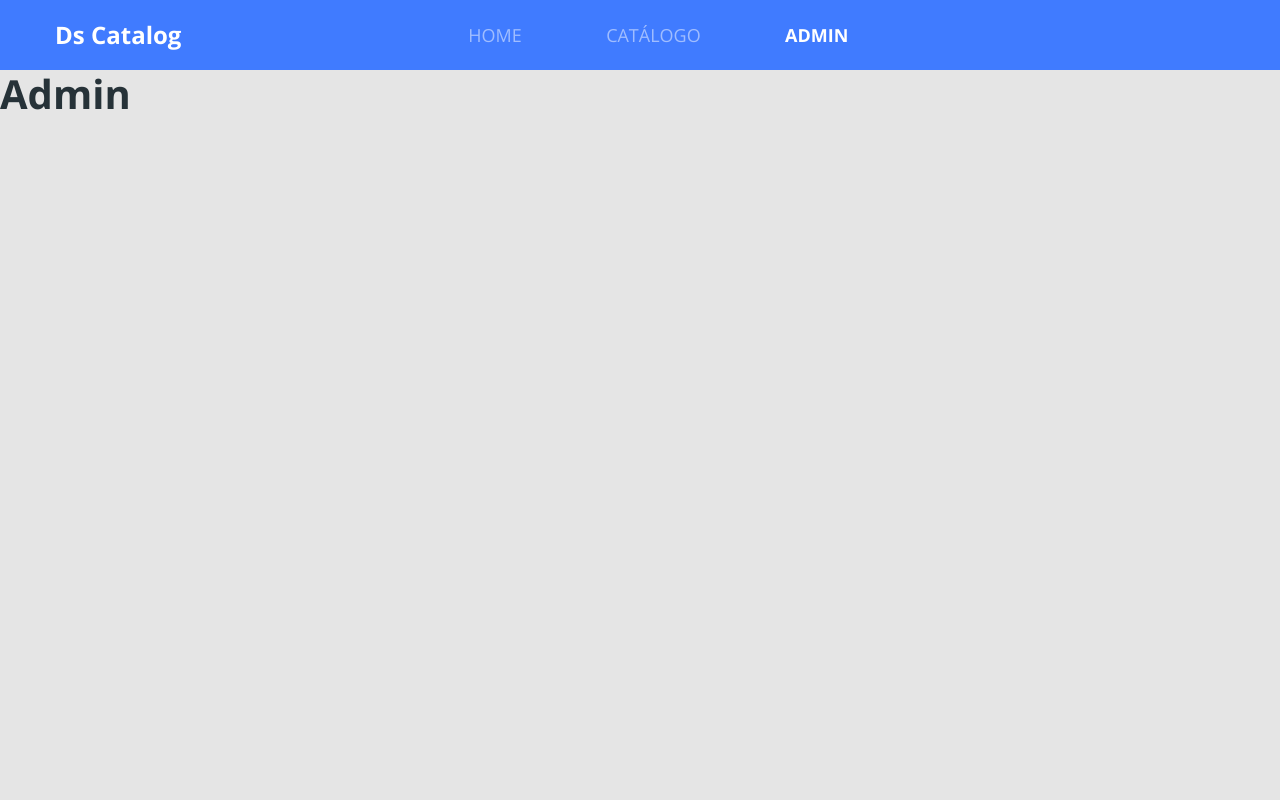
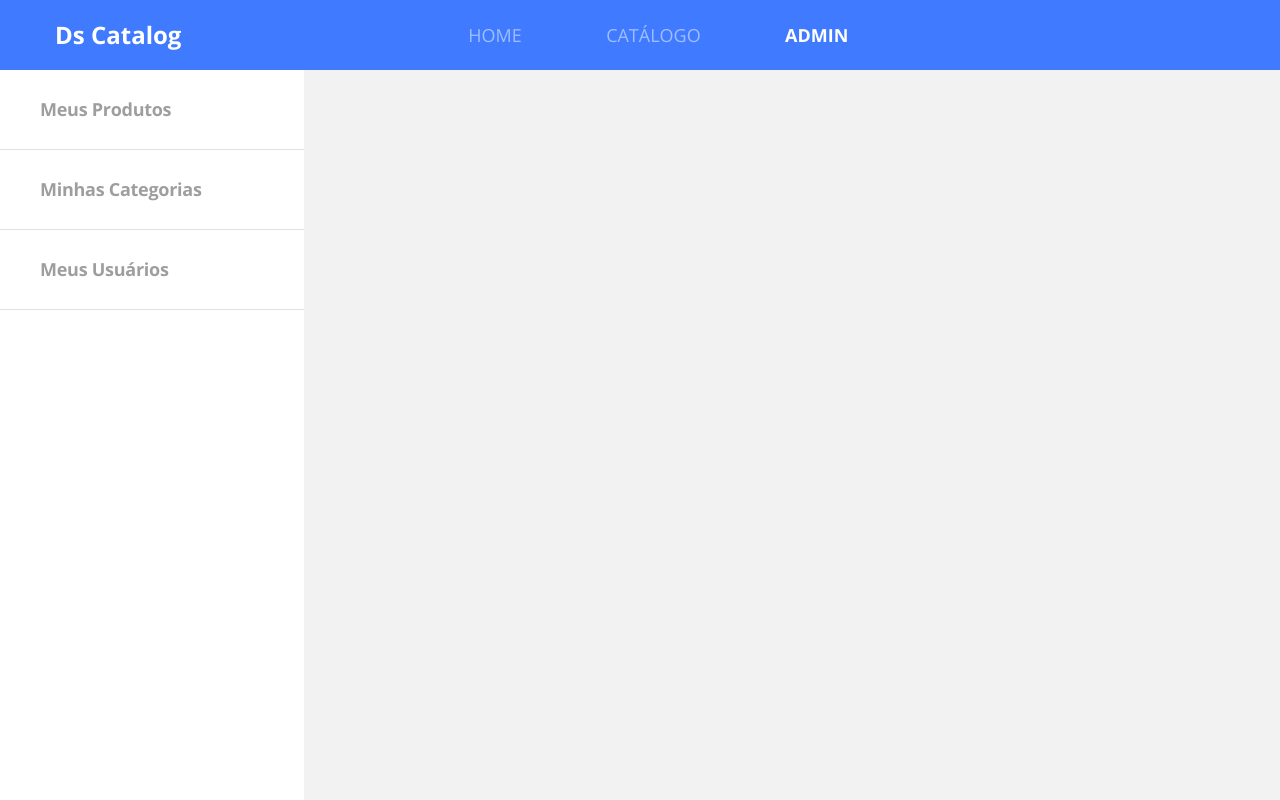
Before and after one commit to brunoclaumari/dscatalog-bootcamp-devsuperior-bruno, a React (Create React App) app in the folder front-web/: page /admin in a window 1280 px wide. Built offline with nearby package versions, Linux system fonts and the light colour scheme.

Commit message:
Add admin Navbar

```diff
--- a/front-web/src/core/assets/styles/custom.scss
+++ b/front-web/src/core/assets/styles/custom.scss
@@ -2,7 +2,8 @@ $theme-colors: (
     "primary": #407BFF
 );
 
-$body-bg: #E5E5E5;
+
+$body-bg: #F2F2F2;
 $body-color: #263238;
 
 @import '~bootstrap/scss/bootstrap.scss';
--- /dev/null
+++ b/front-web/src/pages/Admin/components/Navbar/index.tsx
@@ -0,0 +1,21 @@
+import React from 'react';
+import './styles.scss';
+
+const Navbar = () => (
+    <nav className="admin-nav-conteiner">
+        <ul>
+            <li>
+                <a href="link" className="admin-nav-item">Meus Produtos</a>
+            </li>
+            <li>
+                <a href="link" className="admin-nav-item">Minhas Categorias</a>
+            </li>
+            <li>
+                <a href="link" className="admin-nav-item">Meus Usuários</a>
+            </li>
+        </ul>
+
+    </nav>
+);
+
+export default Navbar;
--- /dev/null
+++ b/front-web/src/pages/Admin/components/Navbar/styles.scss
@@ -0,0 +1,28 @@
+.admin-nav-conteiner {
+    width: 304px;
+    background-color: #FFF;
+    height: calc(100vh - 70px);
+}
+
+.admin-nav-item {
+    height: 80px;
+    display: flex;
+    border-bottom: 1px solid #E1E1E1;
+    align-items: center;
+    padding-left:40px ;
+    font-weight: bold;
+    font-size: 18px;
+    line-height: 25px;
+    letter-spacing: -0.015em;
+
+    color: #9E9E9E;
+
+    &.active {
+        background: rgba(64, 123, 255, 0.3);
+        color: #407BFF;
+    }
+
+    &:hover {
+        color: #407BFF;
+    }
+}
--- a/front-web/src/pages/Admin/index.tsx
+++ b/front-web/src/pages/Admin/index.tsx
@@ -1,8 +1,10 @@
 import React from 'react';
+import Navbar from './components/Navbar';
+
 
 const Admin  = () =>(
     <div>
-        <h1> Admin </h1>
+        <Navbar/>
     </div>
 );
 
--- a/front-web/src/pages/Catalog/components/Loaders/ProductCardLoader.tsx
+++ b/front-web/src/pages/Catalog/components/Loaders/ProductCardLoader.tsx
@@ -2,9 +2,16 @@ import React from "react"
 import ContentLoader from "react-content-loader"
 import { generateList } from "core/utils/list";
 
-const ProductCardLoader = () => {
+type Props = {
+  nPerPage:number
+}
 
-  const loaderItems = generateList(6);
+const ProductCardLoader = ( {nPerPage}:Props ) => {
+
+  const loaderItems = generateList(5);
+  //atribuindo numero de itens de acordo com o 'linesPerPage'
+  //é mais automático
+  //const loaderItems = generateList(nPerPage);
 
   return (
     <>
--- a/front-web/src/pages/Catalog/components/Loaders/ProductInfoLoader.tsx
+++ b/front-web/src/pages/Catalog/components/Loaders/ProductInfoLoader.tsx
@@ -9,9 +9,9 @@ const ProductInfoLoader = () => (
     backgroundColor="#ecebeb"
     foregroundColor="#d6d2d2"
   >
-    <rect x="0" y="467" rx="2" ry="2" width="256" height="24" />
+    <rect x="0" y="488" rx="2" ry="2" width="256" height="24" />
     <rect x="0" y="21" rx="20" ry="20" width="100%" height="400" />
-    <rect x="0" y="423" rx="2" ry="2" width="351" height="24" />
+    <rect x="0" y="444" rx="2" ry="2" width="351" height="24" />
     {/* <rect x="0" y="467" rx="2" ry="2" width="256" height="24" />
     <rect x="0" y="0" rx="2" ry="2" width="1200" height="400" />
     <rect x="0" y="423" rx="2" ry="2" width="351" height="24" /> */}
--- /dev/null
+++ b/front-web/src/pages/Catalog/components/Pagination/index.tsx
@@ -0,0 +1,45 @@
+import React from 'react';
+import './styles.scss';
+import { ReactComponent as ArrowIcon } from 'core/assets/images/arrow.svg';
+import { generateList } from 'core/utils/list';
+//import { type } from 'os';
+
+type Props = {
+    totalPages: number;
+    activePage: number;
+    onChange: (item: number) => void;
+}
+
+const Pagination = ({ totalPages, activePage, onChange }: Props) => {
+    const items = generateList(totalPages);
+    const previousClass = totalPages > 0 && activePage > 0 ? 'page-active' : 'page-inactive';
+    const nextClass = (activePage + 1) < totalPages ? 'page-active' : 'page-inactive';
+
+    return (
+        <div className="pagination-container">
+            <ArrowIcon
+                className={`page-previous ${previousClass}`}
+                onClick={() => onChange(activePage - 1)}
+            />
+            {items.map(item => (
+                <div
+                    key={item}
+                    className={`pagination-item ${item === activePage ? 'active' : ''}`}
+                    onClick={() => onChange(item)}
+                >
+                    {item + 1}
+                </div>
+
+            ))}
+
+            <ArrowIcon
+                className={`page-next ${nextClass}`}
+                onClick={() => onChange(activePage + 1)}
+            />
+
+        </div>
+    );
+
+}
+
+export default Pagination;
--- /dev/null
+++ b/front-web/src/pages/Catalog/components/Pagination/styles.scss
@@ -0,0 +1,54 @@
+.pagination-container {
+    display: flex;
+    justify-content: center;
+    align-items: center;
+
+    height: 40px;
+    /* border: 1px solid #000; */
+    margin-top: 35px;
+}
+
+.pagination-item {
+
+    width: 40px;
+    height: 40px;
+    background: #E1E1E1;
+    border-radius: 50%;
+
+    font-weight: bold;
+    font-size: 18px;
+    line-height: 25px;
+    /* identical to box height */
+    letter-spacing: -0.015em;
+    color: #FFFFFF;
+    display: flex;
+    align-items: center;
+    justify-content: center;
+    cursor: pointer;
+    margin-right: 10px;
+
+    &.active {
+        background: #407BFF;
+    }
+}
+
+.page-previous{
+    transform: rotate(-180deg);
+    margin-right: 25px;
+
+}
+
+.page-next {
+    margin-left: 15px;
+    cursor: pointer;
+}
+
+.page-active {
+    cursor: pointer;
+    color: #407BFF;
+}
+
+.page-inactive {
+    color: #E1E1E1;
+    pointer-events: none;
+}
--- a/front-web/src/pages/Catalog/index.tsx
+++ b/front-web/src/pages/Catalog/index.tsx
@@ -5,6 +5,7 @@ import ProductCard from './components/ProductCard';
 import './styles.scss';
 import { ProductsResponse } from 'core/types/Product';
 import ProductCardLoader from './components/Loaders/ProductCardLoader';
+import Pagination from './components/Pagination';
 
 
 
@@ -14,6 +15,8 @@ const Catalog = () => {
     //popular um estado do componente, e listar os produtos dinamicamente
     const [productsResponse, setProductsResponse] = useState<ProductsResponse>();
     const [isLoading, setIsLoading] = useState(false);
+    const [activePage, setActivePage] = useState(0);
+    const [numPerPage, setNumPerpage] = useState(0);
 
     console.log(productsResponse);
 
@@ -22,9 +25,11 @@ const Catalog = () => {
         //no arquivo 'package.json' a porta no 'proxy' está setada para o 8080,
         //onde está o backend, mas aqui no fetch é direcionado para a 3000
         const params = {
-            page: 0,
+            page: activePage,
             linesPerPage: 12
+
         }
+        setNumPerpage(params.linesPerPage);
 
         //iniciar o loader
         setIsLoading(true);
@@ -34,7 +39,7 @@ const Catalog = () => {
                 //finalizar o loader
                 setIsLoading(false);
             });
-    }, []);
+    }, [activePage]);
 
     return (
         <div className="catalog-container" >
@@ -44,7 +49,7 @@ const Catalog = () => {
             <div className="catalog-products" >
                 {
                     //isso é um if ternario
-                    isLoading ? <ProductCardLoader /> : (
+                    isLoading ? <ProductCardLoader nPerPage={numPerPage} /> : (
                         productsResponse?.content.map(prod => (
                             <Link to={`products/${prod.id}`} key={prod.id}>
                                 <ProductCard product={prod} />
@@ -53,6 +58,13 @@ const Catalog = () => {
                     )
                 }
             </div>
+            {productsResponse?.totalPages &&
+            <Pagination
+            totalPages={productsResponse?.totalPages}
+            activePage={activePage}
+            onChange={page => setActivePage(page)}
+            />}
+
         </div>
     )
 };
--- a/front-web/src/pages/Catalog/styles.scss
+++ b/front-web/src/pages/Catalog/styles.scss
@@ -1,7 +1,6 @@
 .catalog-container{
     margin-top: 26px;
-    padding-left: 40px;
-    padding-right: 40px;
+    padding: 0px 40px 50px 40px;
 }
 
 .catalog-title {
```
Also changed, not shown: front-web/src/core/types/Product.ts (+20 -0 lines), 1 other file (tests, documents, lock files or other folders).
